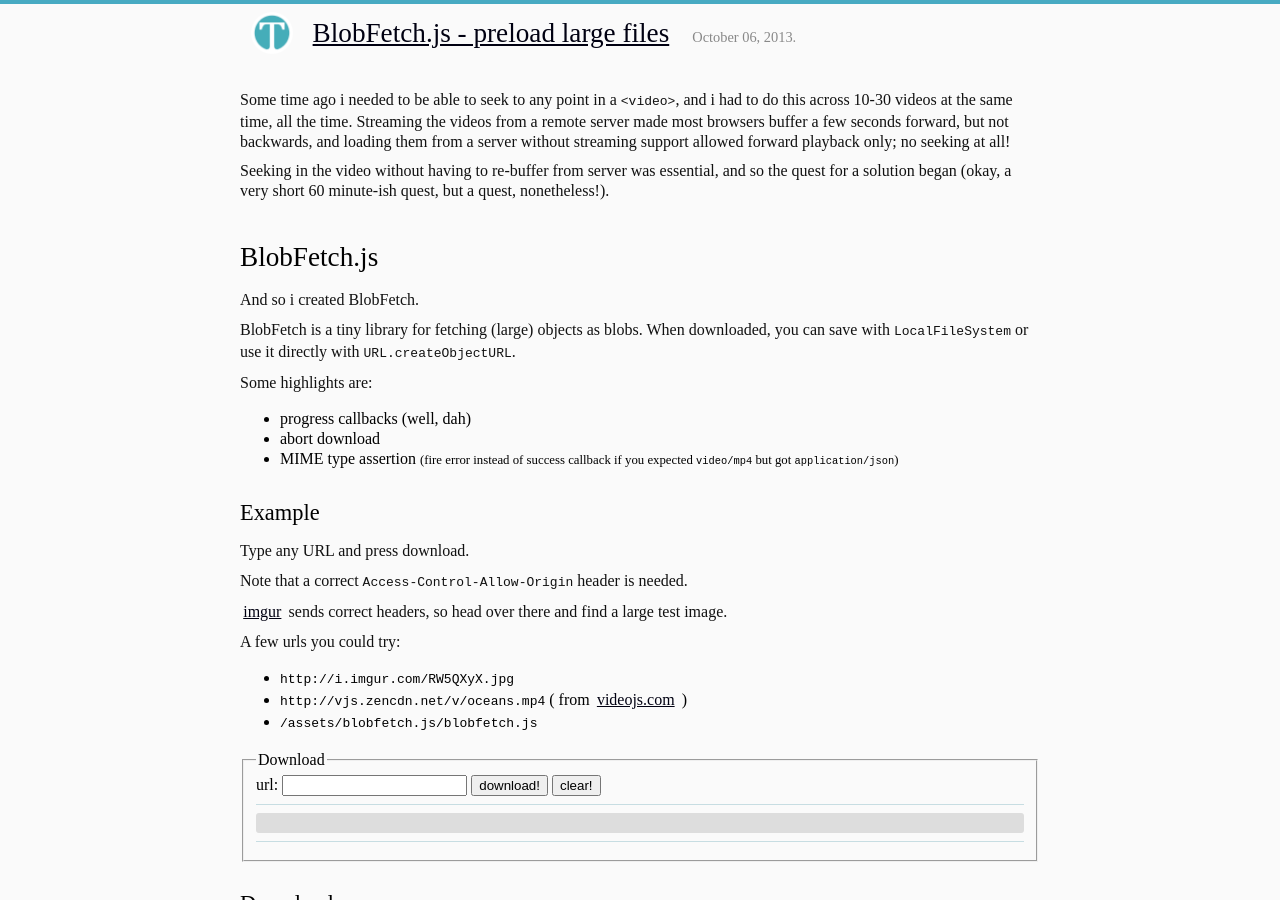
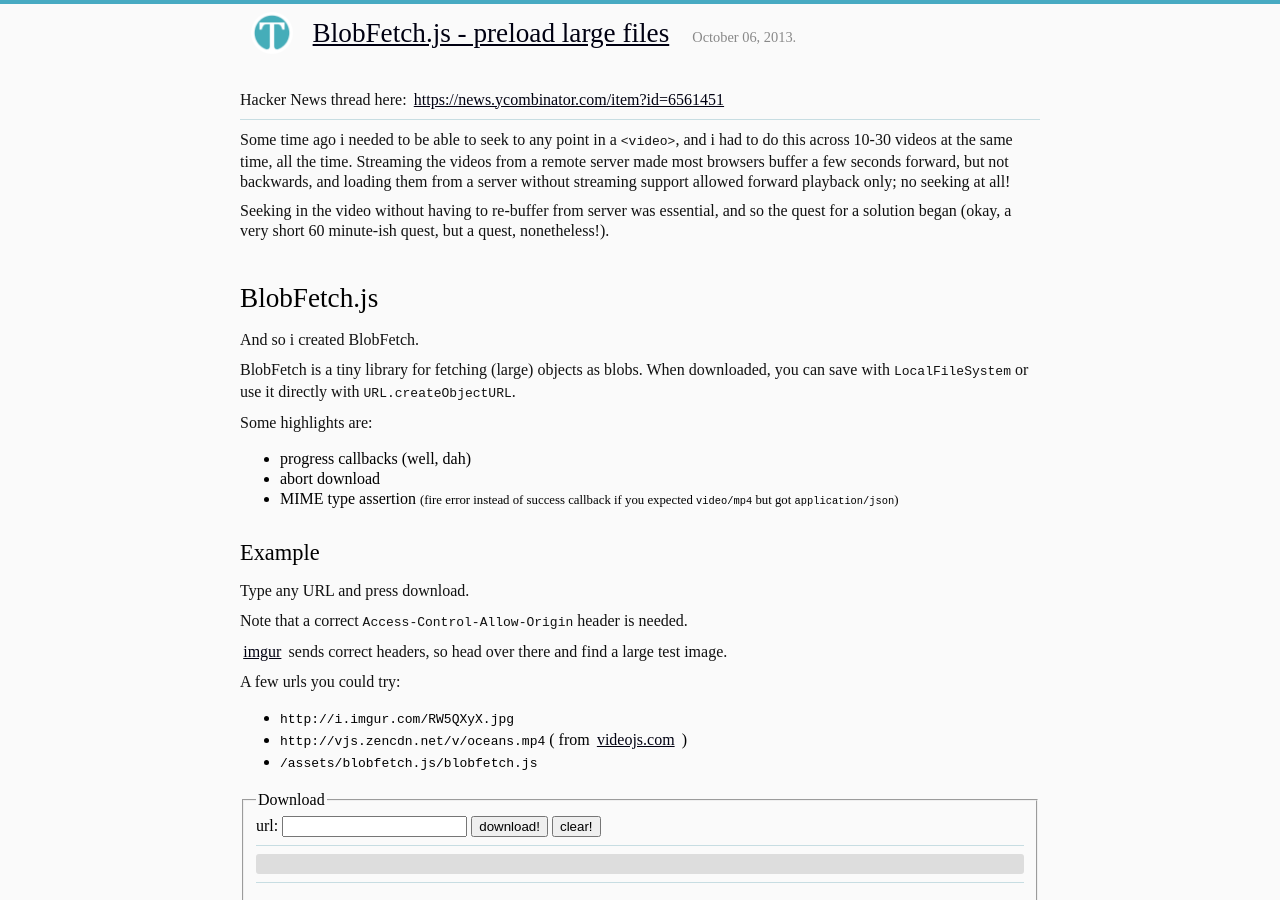
Before and after one commit to henriktudborg/henriktudborg.github.io, a Jekyll site: the page built from _posts/2013-10-06-blobfetch.js.md, in a window 1280 px wide and 900 px high. Built offline with Jekyll 4.4.1, drawn with Linux system fonts in a browser that asks for light colours; nearby versions of some CDN libraries; some web fonts are replaced; Markdown is read by kramdown in place of the engine named in the settings.

Commit message:
adding hacker news link to blobfetch

```diff
--- a/_posts/2013-10-06-blobfetch.js.md
+++ b/_posts/2013-10-06-blobfetch.js.md
@@ -8,6 +8,10 @@ categories:
     - html5
     - video
 ---
+
+Hacker News thread here: [https://news.ycombinator.com/item?id=6561451](https://news.ycombinator.com/item?id=6561451)
+
+- - - -
 
 Some time ago i needed to be able to seek to any point in a `<video>`,
 and i had to do this across 10-30 videos at the same time, all the time.
```
